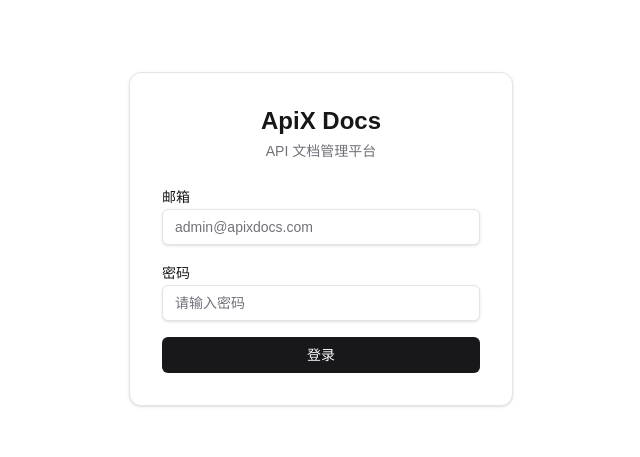
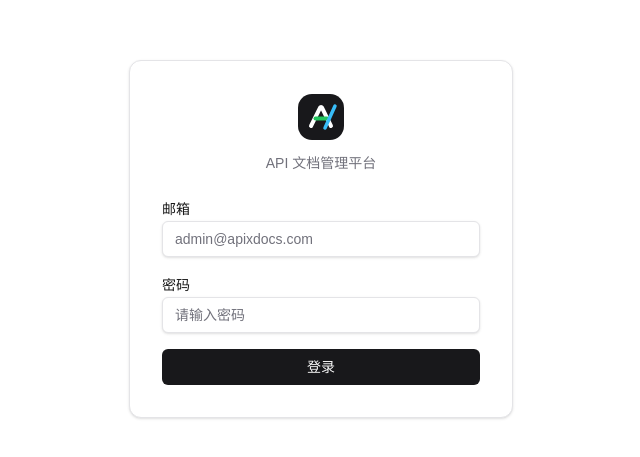
Before and after one commit to react-laravel/apixdoc, a Next.js app: page /login in a window 1280 px wide. Shown: the part 161-618 px from the top of the page, without its empty margins (319-959 px from the left). Built offline with nearby package versions, Linux system fonts and the light colour scheme.

Commit message:
Replace text brand with logo

```diff
--- a/src/app/login/page.tsx
+++ b/src/app/login/page.tsx
@@ -36,9 +36,9 @@ export default function LoginPage() {
   return (
     <div className="flex min-h-screen items-center justify-center">
       <div className="w-full max-w-sm space-y-6 rounded-xl border border-zinc-200 bg-white p-8 shadow-sm dark:border-zinc-800 dark:bg-zinc-900">
-        <div className="text-center">
-          <h1 className="text-2xl font-bold">ApiX Docs</h1>
-          <p className="mt-1 text-sm text-zinc-500">API 文档管理平台</p>
+        <div className="flex flex-col items-center text-center">
+          <img src="/logo.svg" alt="ApiX Docs" className="h-12 w-auto" />
+          <p className="mt-3 text-sm text-zinc-500">API 文档管理平台</p>
         </div>
 
         <form onSubmit={handleSubmit} className="space-y-4">
--- a/src/app/page.tsx
+++ b/src/app/page.tsx
@@ -13,9 +13,7 @@ export default async function HomePage() {
   return (
     <div className="flex flex-1 flex-col items-center justify-center gap-8 px-4">
       <div className="flex flex-col items-center gap-4 text-center">
-        <h1 className="text-4xl font-bold tracking-tight text-zinc-900 dark:text-zinc-50">
-          ApiX Docs
-        </h1>
+        <img src="/logo.svg" alt="ApiX Docs" className="h-16 w-auto" />
         <p className="max-w-md text-lg text-zinc-600 dark:text-zinc-400">
           在线 API 文档管理与测试平台
         </p>
--- a/src/components/dashboard-nav.tsx
+++ b/src/components/dashboard-nav.tsx
@@ -17,11 +17,8 @@ export function DashboardNav({ user }: DashboardNavProps) {
   return (
     <header className="border-b border-zinc-200 bg-white dark:border-zinc-800 dark:bg-zinc-900">
       <div className="flex min-h-14 flex-wrap items-center justify-between gap-2 px-3 py-2 sm:px-6">
-        <Link
-          href="/dashboard"
-          className="text-base font-bold tracking-tight text-zinc-900 sm:text-lg dark:text-zinc-50"
-        >
-          ApiX Docs
+        <Link href="/dashboard" className="flex shrink-0 items-center" aria-label="ApiX Docs">
+          <img src="/logo.svg" alt="ApiX Docs" className="h-8 w-auto sm:h-9" />
         </Link>
 
         <div className="flex min-w-0 flex-1 flex-wrap items-center justify-end gap-1 sm:gap-4">
```
Also changed, not shown: public/logo.svg (added).
